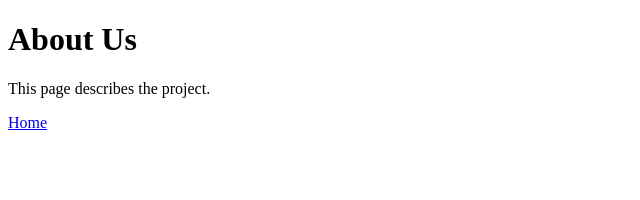
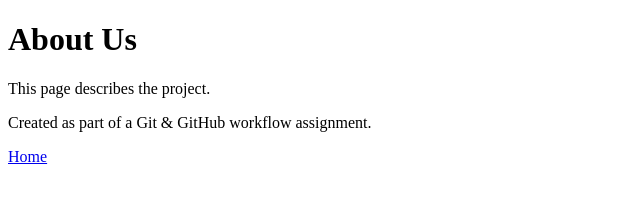
Before and after one commit to Ridaa10394/git-workflow, a plain HTML site: page about.html in a window 1280 px wide. Shown: the whole page, without its empty margins (0-640 px from the left). Drawn offline with Linux system fonts and the light colour scheme.

Commit message:
Update about.html with assignment description

```diff
--- a/about.html
+++ b/about.html
@@ -7,6 +7,7 @@
 <body>
   <h1>About Us</h1>
   <p>This page describes the project.</p>
+  <p>Created as part of a Git &amp; GitHub workflow assignment.</p>
   <nav>
     <a href="index.html">Home</a>
   </nav>
```
